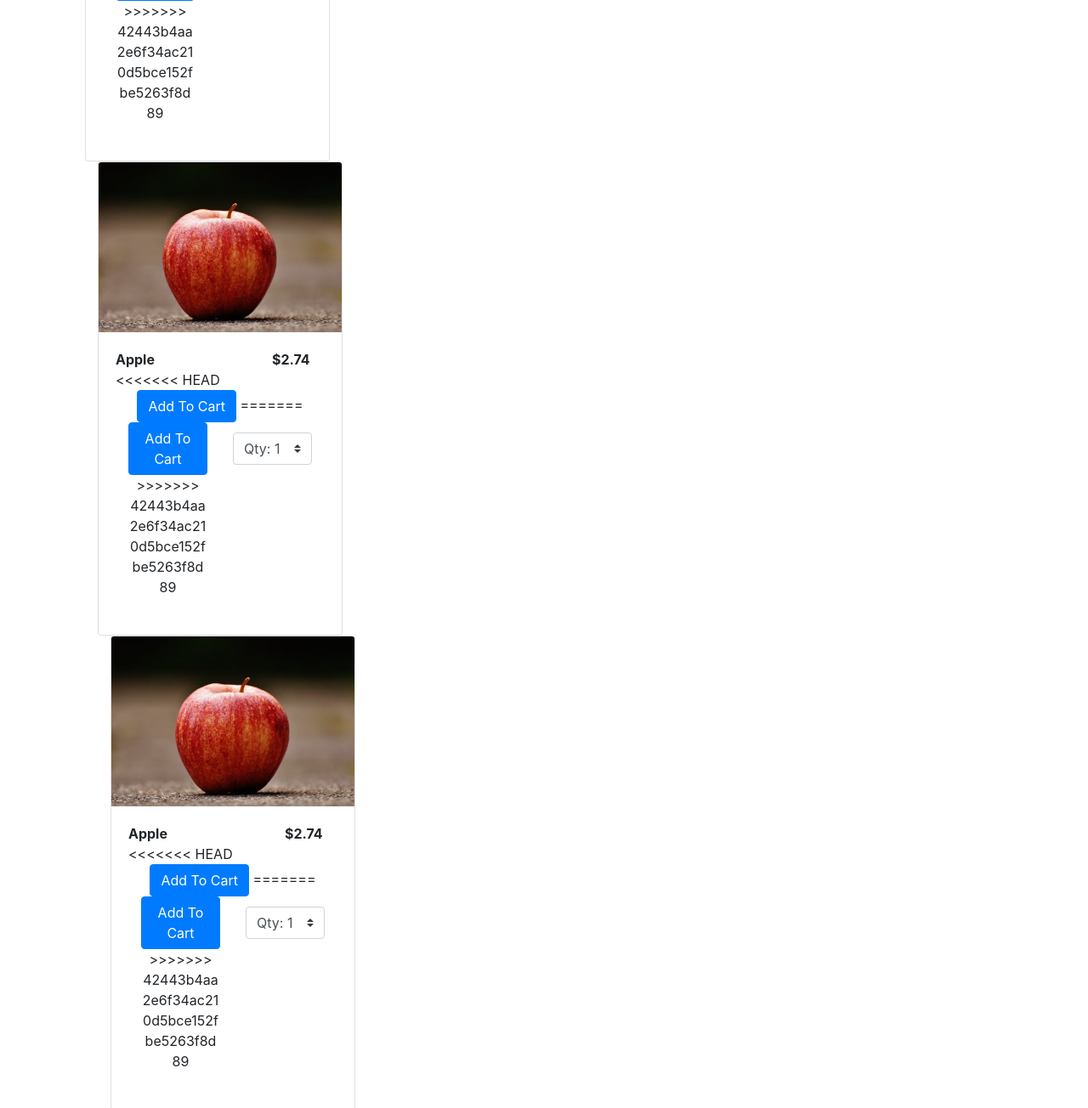
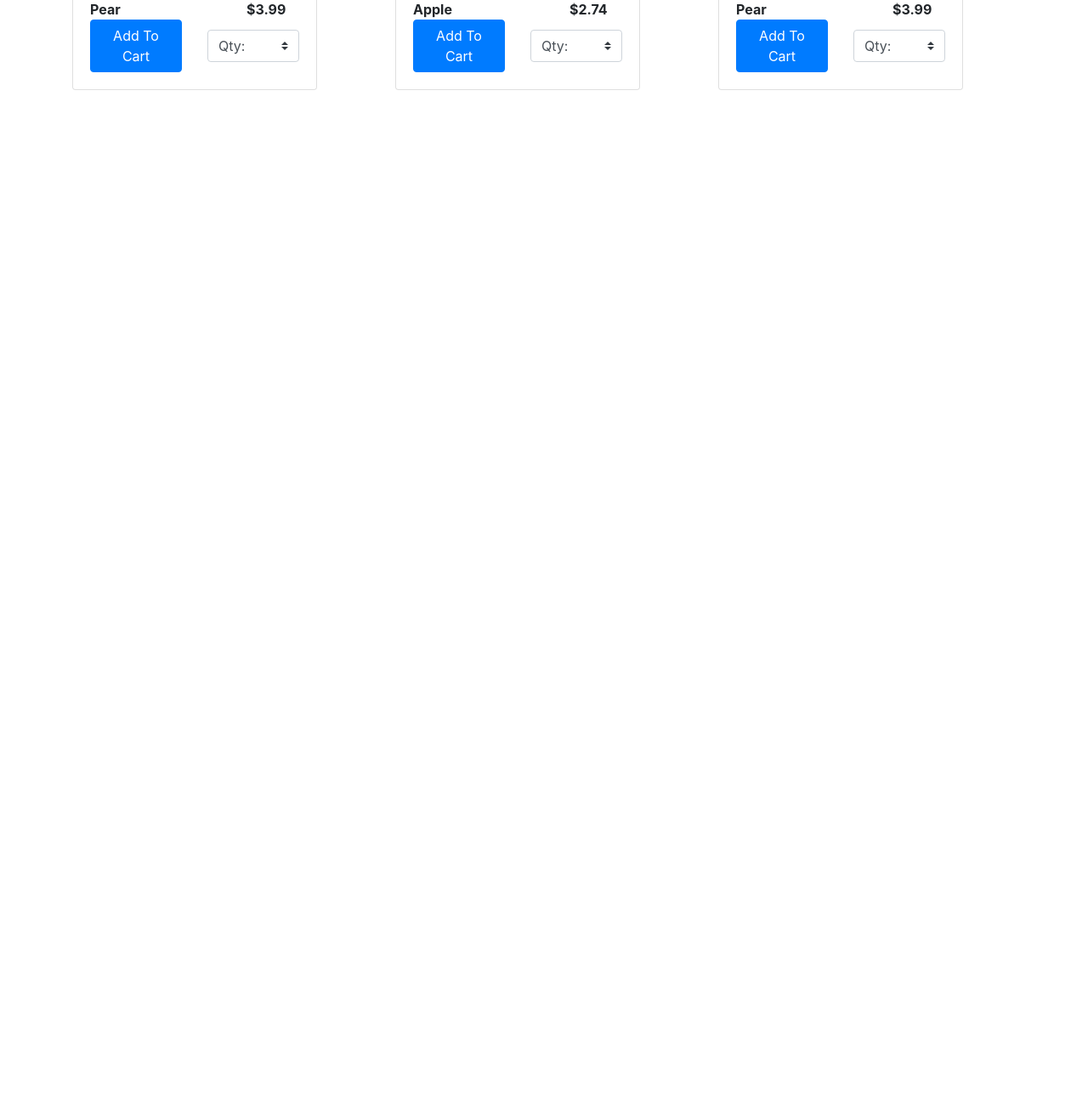
Before and after one commit to KantoJosh/hacksc20, a Flask app: page / in a window 1280 px wide. Shown: the part 982-2286 px from the top of the page at 85% size. After the commit the page ends 1088 px from the top, so only its background shows below. Run offline with Flask 2, Linux system fonts and the light colour scheme; some libraries are stand-ins or nearby versions.

Commit message:
Quantity Fixed

```diff
--- a/HACKSC2020/hacksc2020/templates/home.html
+++ b/HACKSC2020/hacksc2020/templates/home.html
@@ -24,20 +24,15 @@ img {
                       <b>${{ i.price }}</b>
                     </div>
                 </div>
-<<<<<<< HEAD
-              <div class="col text-center">
-              <a href="{{url_for('cart')}}" class="btn btn-primary">Add To Cart</a>
-=======
                 <div class="row">
               <div class="col-6">
               <a href="#" class="btn btn-primary">Add To Cart</a>
->>>>>>> 42443b4aa2e6f34ac210d5bce152fbe5263f8d89
             </div>
             <div class="col-6">
             <form class="form-inline">
               <label class="my-1 mr-2" for="inlineFormCustomSelectPref"></label>
               <select class="custom-select my-1 mr-sm-2" id="inlineFormCustomSelectPref">
-                <option selected>Qty: 1</option>
+                <option selected>Qty: </option>
                 <option value="1">1</option>
                 <option value="2">2</option>
                 <option value="3">3</option>
```
